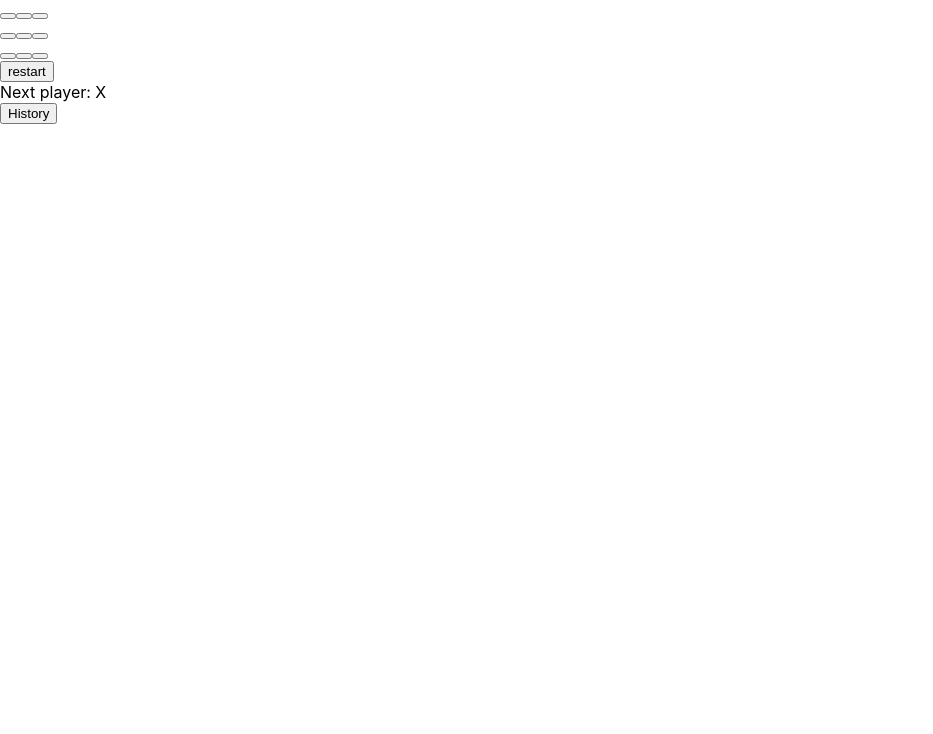
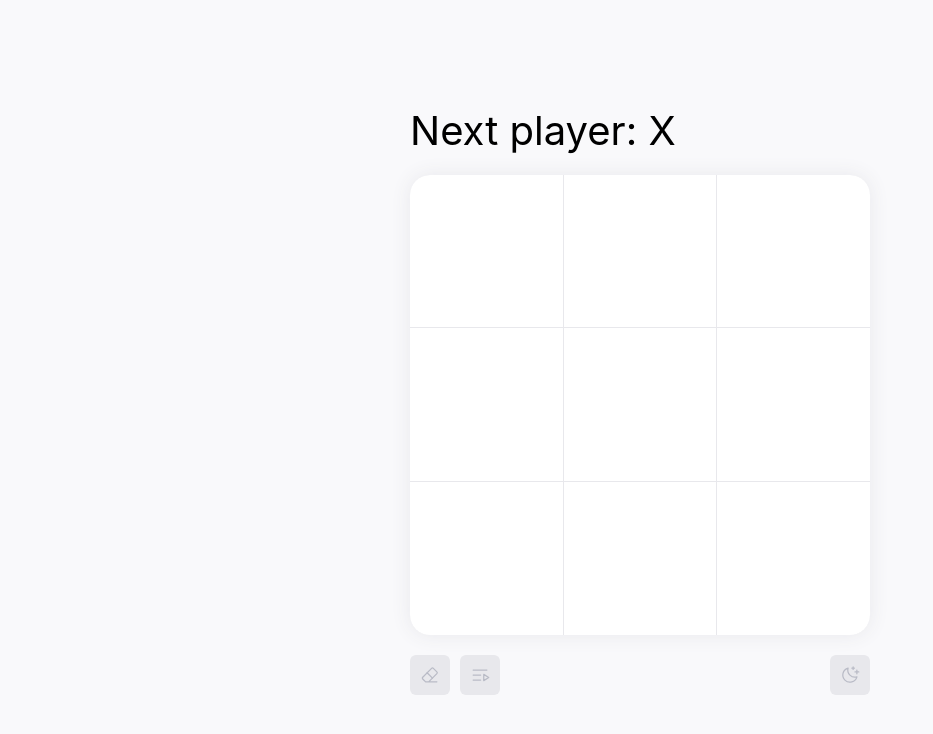
Before and after one commit to didimedina/tictactoe, a Next.js app: page /tictactoe in a window 1280 px wide. Shown: the top 734 px of the page, without its empty margins (0-933 px from the left). Built offline with nearby package versions, Linux system fonts and the light colour scheme.

Commit message:
add general styling

```diff
--- a/components/RadioDropdown.tsx
+++ b/components/RadioDropdown.tsx
@@ -1,7 +1,6 @@
 import * as DropdownMenu from '@radix-ui/react-dropdown-menu';
 import { styled, keyframes } from '@stitches/react'
 import { violet, mauve, blackA } from '@radix-ui/colors';
-
 
 const slideUpAndFade = keyframes({
     '0%': { opacity: 0, transform: 'translateY(2px)' },
--- a/components/tictactoe/TicTacToe.tsx
+++ b/components/tictactoe/TicTacToe.tsx
@@ -2,28 +2,37 @@
 
 import React from 'react'
 import * as RadioDropdown from '../RadioDropdown'
-import { violet } from '@radix-ui/colors';
+import { violet, slate, amber, purple, blackA } from '@radix-ui/colors';
+import { styled } from '@stitches/react'
+import { Circle, X,  Eraser, Queue, MoonStars } from 'phosphor-react'
 
 /* OPEN TODOs
 
 [x] Refactor history to be in dropdown
-[] Layout board and primary components
+[x] Layout board and primary components
+[] Improvement: if game hasn't started yet set heading to Let's play! and disable eraser.
+[] Add animations using framer motion
 [] Persist data through Convex
+[] Bug: claculateStatus stopped working the seconf I added icons instead of strings.
+   as a result game isn't resolving. This bug is happening because react components are being
+   injected into the Array of values instead of strings. a way to solve this is to only
+   create the component at the point of injection and keep the entire app on stings along the way. Line 129
 
 */
 
 // UTILS -----------------------------------
 
 function calculateStatus(winner, squares, nextValue) {
+  console.log(winner)
   return winner
     ? `Winner: ${winner}`
     : squares.every(Boolean)
     ? `Scratch: Cat's game`
-    : `Next player: ${nextValue}`
+    : `Next player: ${nextValue.props.name}`
 }
 
 function calculateNextValue(squares) {
-  return squares.filter(Boolean).length % 2 === 0 ? 'X' : 'O'
+  return squares.filter(Boolean).length % 2 === 0 ? <X name="X" size={40} color={amber.amber10}/> : <Circle name="O" size={40} color={purple.purple9}/>
 }
 
 function calculateWinner(squares) {
@@ -38,7 +47,9 @@ function calculateWinner(squares) {
     [2, 4, 6],
   ]
   for (let i = 0; i < lines.length; i++) {
+
     const [a, b, c] = lines[i]
+    console.log(squares)
     if (squares[a] && squares[a] === squares[b] && squares[a] === squares[c]) {
       return squares[a]
     }
@@ -48,33 +59,90 @@ function calculateWinner(squares) {
 
 // TIC TAC TOE ------------------------------
 
+const StyledGame = styled("div", {
+  display: "grid",
+  gridTemplateColumns: "auto",
+  gridTemplateRows: "repeat(3, auto)",
+  maxWidth: "460px",
+  display: "flex",
+  flexDirection: "column",
+  alignItems: 'center',
+  justifyContent: 'center',
+  gap: "20px",
+  flexGrow: "1"
+})
+
+const StyledBoard = styled("div", {
+  width: "100%",
+  aspectRatio: "1 / 1",
+  display: "grid",
+  gridTemplateColumns: "repeat(3, 1fr)",
+  gridTemplateRows: "repeat(3, 1fr)",
+  gap: 1,
+  boxShadow: `0px 0px 20px 0px ${slate.slate4}`,
+  borderRadius: "20px",
+  overflow: "hidden",
+  backgroundColor: slate.slate4
+})
+
+const StyledTile = styled({
+  backgroundColor: "White",
+  display: "flex",
+  alignItems: 'center',
+  justifyContent: 'center',
+})
+
+const StyledStatus = styled("p", {
+  fontSize: "40px",
+  margin: "unset",
+  width: "100%"
+})
+
+const StyledButton = styled("button", {
+  all: 'unset',
+  fontFamily: 'inherit',
+  borderRadius: "6px",
+  height: 40,
+  aspectRatio: "1 /1",
+  display: 'inline-flex',
+  alignItems: 'center',
+  justifyContent: 'center',
+  color: slate.slate8,
+  backgroundColor: slate.slate4,
+  '&:hover': { backgroundColor: slate.slate5 },
+  '&:focus': { boxShadow: `0 0 0 2px black` },
+})
+
+const StyledFooter = styled("div", {
+  display: "grid",
+  width: "100%",
+  gridTemplateColumns: "auto auto 1fr",
+  justifyItems: "end",
+  gap: "10px"
+})
+
+
 function Board({squares, onClick}) {
-  function renderSquare(i: number) {
+  function renderSquare(i) {
     return (
-      <button className="square" onClick={() => onClick(i)}>
+      <StyledTile onClick={() => onClick(i)}>
         {squares[i]}
-      </button>
+      </StyledTile>
     )
   }
 
   return (
-    <div>
-      <div className="board-row">
+    <StyledBoard>
         {renderSquare(0)}
         {renderSquare(1)}
         {renderSquare(2)}
-      </div>
-      <div className="board-row">
         {renderSquare(3)}
         {renderSquare(4)}
         {renderSquare(5)}
-      </div>
-      <div className="board-row">
         {renderSquare(6)}
         {renderSquare(7)}
         {renderSquare(8)}
-      </div>
-    </div>
+    </StyledBoard>
   )
 }
 
@@ -121,24 +189,29 @@ export default function Game() {
 
 
   return (
-    <div>
-      <div>
+    <StyledGame>
+        <StyledStatus>{status}</StyledStatus>
         <Board onClick={selectSquare} squares={currentSquares} />
-        <button onClick={restart}>
-          restart
-        </button>
-      </div>
-      <div>
-        <div>{status}</div>
+      <StyledFooter>
+        <StyledButton onClick={restart}>
+          <Eraser size={20} />
+        </StyledButton>
         <RadioDropdown.Root>
-          <RadioDropdown.Trigger>History</RadioDropdown.Trigger>
-          <RadioDropdown.Content>
+          <RadioDropdown.Trigger asChild>
+            <StyledButton>
+              <Queue size={20}/>
+            </StyledButton>
+          </RadioDropdown.Trigger>
+          <RadioDropdown.Content side={"top"} sideOffset={8}>
             <RadioDropdown.Group value={currentStep} onValueChange={setCurrentStep}>
               {dropdownMoves}
             </RadioDropdown.Group>
           </RadioDropdown.Content>
         </RadioDropdown.Root>
-      </div>
-    </div>
+        <StyledButton>
+          <MoonStars size={20}/>
+        </StyledButton>
+      </StyledFooter>
+    </StyledGame>
   )
 }
--- a/package.json
+++ b/package.json
@@ -19,6 +19,7 @@
     "convex-dev": "^0.1.1",
     "framer-motion": "^6.2.6",
     "next": "^12.1.0",
+    "phosphor-react": "^1.4.1",
     "react": "17.0.2",
     "react-dom": "17.0.2"
   },
--- a/pages/tictactoe.tsx
+++ b/pages/tictactoe.tsx
@@ -1,8 +1,22 @@
 import type { NextPage } from 'next'
 import Game from '../components/tictactoe/TicTacToe'
+import {styled} from '@stitches/react'
+import {slate} from '@radix-ui/colors'
+
+const StyledTicTacToe = styled("div", {
+    width: "100vw",
+    height: "100vh",
+    backgroundColor: slate.slate2,
+    display: "flex",
+    // flexDirection: "column",
+    alignItems: 'center',
+    justifyContent: 'center',
+})
 
 export default function tictactoe() {
     return (
-        <Game/>
+        <StyledTicTacToe>
+            <Game/>
+        </StyledTicTacToe>
     )
 }
```
Also changed, not shown: 1 other file (tests, documents, lock files or other folders).
